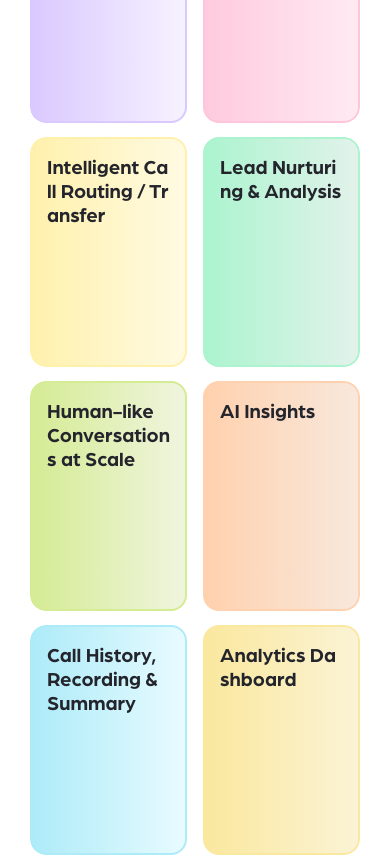
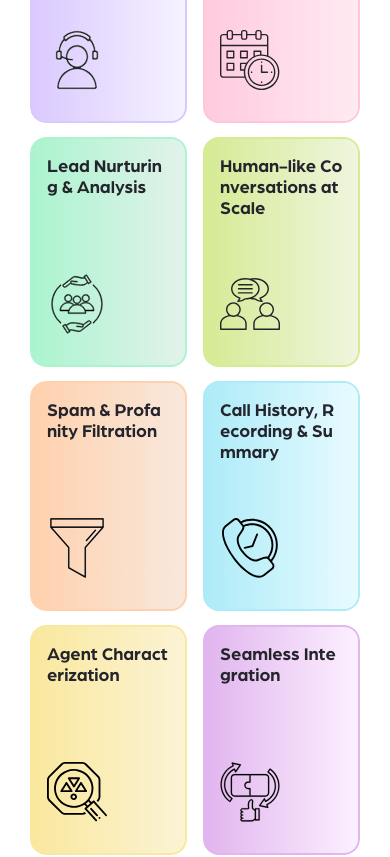
Before and after one commit to designersx-dsx/Rexpt-Sanity-Landing-Page-V2, a React (Create React App) app: page / in a window 390 px wide. Shown: the part 2500-3357 px from the top of the page. Built offline with nearby package versions, Linux system fonts and the light colour scheme.

Commit message:
[AP] New Section add (AP v1.1.4)

```diff
--- a/src/Components/LandingSection/NextLevelFeatures/NextLevelFeatures.js
+++ b/src/Components/LandingSection/NextLevelFeatures/NextLevelFeatures.js
@@ -47,16 +47,6 @@ const NextLevelFeatures = () => {
         },
         {
             id: 3,
-            title: "Intelligent Call Routing / Transfer",
-            desc: "Route calls intelligently to the right department or person automatically.",
-            icon: "/Svg/call-transfer.svg",
-            btn: "Book a Demo",
-            gradient: "linear-gradient(90deg, #FFF1AC 0%, #FFFAE2 100%)",
-            borderColor: "#FFF1AC"
-        },
-
-        {
-            id: 4,
             title: "Lead Nurturing & Analysis",
             desc: "Analyze and nurture leads effectively to grow your business.",
             icon: "/Svg/lead-nurturing.svg",
@@ -65,7 +55,7 @@ const NextLevelFeatures = () => {
             borderColor: "#ABF4CF"
         },
         {
-            id: 5,
+            id: 4,
             title: "Human-like Conversations at Scale",
             desc: "Engage in realistic, human-like conversations.",
             icon: "/Svg/human-like.svg",
@@ -74,8 +64,8 @@ const NextLevelFeatures = () => {
             borderColor: "#D5EB94"
         },
         {
-            id: 6,
-            title: "AI Insights",
+            id: 5,
+            title: "Spam & Profanity Filtration",
             desc: "Get smart insights on customer behavior.",
             icon: "/Svg/ai-insights.svg",
             btn: "Book a Demo",
@@ -83,7 +73,7 @@ const NextLevelFeatures = () => {
             borderColor: "#FFD1AE"
         },
         {
-            id: 7,
+            id: 6,
             title: "Call History, Recording & Summary",
             desc: "Connect with customers across multiple platforms seamlessly.",
             icon: "/Svg/multichannel.svg",
@@ -91,15 +81,27 @@ const NextLevelFeatures = () => {
             gradient: "linear-gradient(90deg, #ADEBF8 0%, #E8FBFF 100%)",
             borderColor: "#ADEBF8"
         },
+
         {
-            id: 8,
-            title: "Analytics Dashboard",
+            id: 7,
+            title: "Agent Characterization",
             desc: "Track and visualize all your calls and leads in one place.",
             icon: "/Svg/analytics.svg",
             btn: "Book a Demo",
             gradient: "linear-gradient(90deg, #FAE89E 0%, #FBF3D5 100%)",
             borderColor: "#FAE89E"
         },
+        {
+            id: 8,
+            title: "Seamless Integration",
+            desc: "Design automated workflows tailored to your business needs.",
+            icon: "/Svg/workflow.svg",
+            btn: "Book a Demo",
+            gradient: "linear-gradient(90deg, #E1B5EE 0%, #FCF0FF 100%)",
+            borderColor: "#E1B5EE"
+        },
+
+
     ];
 
 
@@ -180,6 +182,7 @@ const NextLevelFeatures = () => {
                         {data3.map((item) => renderCard(item))}
                     </div>
                 </div>
+
                 <div className={styles.mobGridSection}>
                     <div className={styles.wrapper}>
                         {features.map((item, index) => {
@@ -207,7 +210,18 @@ const NextLevelFeatures = () => {
                                                 onMouseEnter={() => setActive(cardIndex)}
                                                 onMouseLeave={() => setActive(null)}
                                             >
-                                                <h3>{card.title}</h3>
+                                                {/* Title + Icon */}
+                                                {!isInactive && (
+                                                    <div className={isActive ? styles.titleRow : styles.titleRow2}>
+                                                        <h3>{card.title}</h3>
+
+                                                        {!isActive && card.icon && (
+                                                            <img src={card.icon} alt="icon" className={styles.cardIcon} />
+                                                        )}
+                                                    </div>
+                                                )}
+
+                                                {/* Description + Button */}
                                                 {!isInactive && (
                                                     <>
                                                         <p>{card.desc}</p>
@@ -222,6 +236,8 @@ const NextLevelFeatures = () => {
                         })}
                     </div>
                 </div>
+
+
             </div>
         </div>
     );
--- a/src/Components/LandingSection/NextLevelFeatures/NextLevelFeatures.module.css
+++ b/src/Components/LandingSection/NextLevelFeatures/NextLevelFeatures.module.css
@@ -228,6 +228,38 @@
         padding: 4rem 20px 0px 20px;
     }
 
+    .titleRow {
+        display: flex;
+        flex-direction: column;
+        align-items: flex-start;
+        justify-content: space-between;
+        gap: 1.5rem;
+    }
+
+    .titleRow2 {
+        display: flex;
+        flex-direction: column;
+        align-items: flex-start;
+        justify-content: space-between;
+        gap: 3rem;
+    }
+
+    .titleRow2 h3 {
+        min-height: 72px;
+    }
+
+    .cardIcon {
+        object-fit: contain;
+        height: 60px;
+        width: 60px;
+
+    }
+
+    .active .cardIcon {
+        opacity: 0;
+        pointer-events: none;
+    }
+
     .GridSection {
         padding: 1rem;
         border-radius: 10px;
@@ -279,6 +311,7 @@
         word-break: break-all;
         font-weight: 600;
         transition: opacity 0.3s ease;
+        /* min-height: 50px; */
     }
 
     .card2 p {
@@ -334,3 +367,9 @@
         opacity: 0;
     }
 }
+
+@media (max-width:400px) {
+    .titleRow2 h3 {
+        font-size: 18px;
+    }
+}
```
